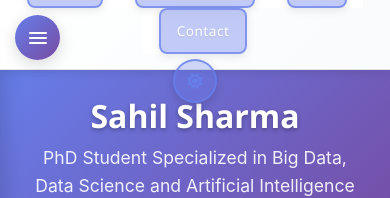
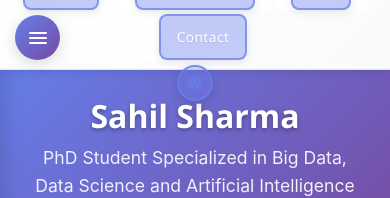
Before and after one commit to sahil-datascience/sahil-datascience.github.io, a Jekyll site: the page built from _pages/about.md, in a window 390 px wide. Shown: the top 198 px of the page. Built offline with Jekyll 4.4.1, drawn with Linux system fonts in a browser that asks for light colours; some web fonts are replaced.

Commit message:
Mobile Responsiveness

```diff
--- a/_sass/layout/_masthead-modern.scss
+++ b/_sass/layout/_masthead-modern.scss
@@ -12,10 +12,13 @@
     width: 100%;
     position: fixed !important;
     top: 0;
+    left: 0; /* Ensure it starts from the left edge */
+    right: 0; /* Ensure it extends to the right edge */
     z-index: 1000;
     display: block !important;
     visibility: visible !important;
     height: auto !important;
+    min-height: 60px; /* Minimum height for mobile */
 
     /* Remove the bottom border line */
     &::after {
@@ -248,13 +251,14 @@
 @media (max-width: 768px) {
     .masthead {
         .masthead__inner-wrap {
-            padding: 12px 15px;
+            padding: 10px 15px;
             flex-direction: column;
-            gap: 10px;
+            gap: 15px; /* More space between title and nav */
         }
 
         .site-title {
-            font-size: 1.4rem;
+            font-size: 1.3rem;
+            text-align: center;
         }
     }
 
@@ -265,12 +269,15 @@
             justify-content: center !important;
             flex-wrap: wrap;
             width: 100%;
+            padding-right: 0 !important; /* Remove right padding on mobile */
+            gap: 6px; /* Consistent gap between buttons */
 
             .masthead__menu-item {
                 a {
-                    padding: 8px 12px;
-                    font-size: 0.9rem;
-                    min-width: 50px;
+                    padding: 8px 14px;
+                    font-size: 0.85rem;
+                    min-width: auto;
+                    white-space: nowrap;
                 }
             }
         }
@@ -281,18 +288,26 @@
 @media (max-width: 480px) {
     .masthead {
         .masthead__inner-wrap {
-            padding: 10px;
+            padding: 8px 10px;
+            gap: 12px;
+        }
+
+        .site-title {
+            font-size: 1.2rem;
         }
     }
 
     .greedy-nav .visible-links {
-        justify-content: space-around !important;
+        justify-content: center !important;
+        gap: 4px; /* Smaller gap for very small screens */
+        padding-right: 0 !important;
 
         .masthead__menu-item {
             a {
-                padding: 6px 8px;
-                font-size: 0.85rem;
-                min-width: 45px;
+                padding: 6px 10px;
+                font-size: 0.8rem;
+                min-width: auto;
+                border-width: 1px; /* Thinner borders on small screens */
             }
         }
     }
@@ -440,20 +455,6 @@
         }
 
         @media (max-width: 768px) {
-            top: 20px !important;
-            right: 20px !important;
-
-            #theme-toggle {
-                width: 44px !important;
-                height: 44px !important;
-
-                i {
-                    font-size: 1.1rem !important;
-                }
-            }
-        }
-
-        @media (max-width: 600px) {
             top: 15px !important;
             right: 15px !important;
 
@@ -463,6 +464,20 @@
 
                 i {
                     font-size: 1rem !important;
+                }
+            }
+        }
+
+        @media (max-width: 600px) {
+            top: 12px !important;
+            right: 12px !important;
+
+            #theme-toggle {
+                width: 36px !important;
+                height: 36px !important;
+
+                i {
+                    font-size: 0.9rem !important;
                 }
             }
         }
@@ -541,16 +556,19 @@
 }
 
 /* Mobile navigation improvements */
-/* Mobile navigation improvements */
 @media (max-width: 768px) {
     .greedy-nav {
         .visible-links {
             justify-content: center !important;
+            flex-wrap: wrap;
+            gap: 6px;
+            padding-right: 0 !important;
 
             .masthead__menu-item {
                 a {
-                    padding: 12px 24px;
-                    font-size: 0.95rem;
+                    padding: 8px 14px;
+                    font-size: 0.85rem;
+                    white-space: nowrap;
                 }
             }
         }
@@ -562,15 +580,12 @@
     .greedy-nav {
         .visible-links {
             justify-content: center !important;
+            gap: 5px;
 
             .masthead__menu-item {
                 a {
-                    padding: 10px 18px;
-                    font-size: 0.9rem;
-
-                    &::after {
-                        bottom: 6px;
-                    }
+                    padding: 7px 12px;
+                    font-size: 0.8rem;
                 }
             }
         }
@@ -582,13 +597,51 @@
     .greedy-nav {
         .visible-links {
             justify-content: center !important;
+            gap: 4px;
 
             .masthead__menu-item {
                 a {
-                    padding: 8px 14px;
-                    font-size: 0.85rem;
+                    padding: 6px 10px;
+                    font-size: 0.75rem;
+                    border-width: 1px !important;
                 }
             }
+        }
+    }
+}
+
+/* Mobile-specific light mode adjustments */
+@media (max-width: 768px) {
+    .greedy-nav .visible-links .masthead__menu-item a {
+        padding: 8px 14px !important;
+        font-size: 0.85rem !important;
+        background: rgba(102, 126, 234, 0.35) !important; /* Slightly more visible on mobile */
+        border: 1px solid rgba(102, 126, 234, 0.6) !important; /* Thinner border for mobile */
+    }
+
+    .masthead .site-title {
+        font-size: 1.3rem !important;
+    }
+}
+
+@media (max-width: 480px) {
+    .greedy-nav .visible-links .masthead__menu-item a {
+        padding: 6px 10px !important;
+        font-size: 0.75rem !important;
+        background: rgba(102, 126, 234, 0.3) !important;
+        border: 1px solid rgba(102, 126, 234, 0.5) !important;
+    }
+
+    .masthead .site-title {
+        font-size: 1.2rem !important;
+    }
+
+    .masthead__theme-toggle #theme-toggle {
+        width: 36px !important;
+        height: 36px !important;
+
+        i {
+            font-size: 0.9rem !important;
         }
     }
 }
```
Also changed, not shown: test-masthead.html (+72 -2 lines).
